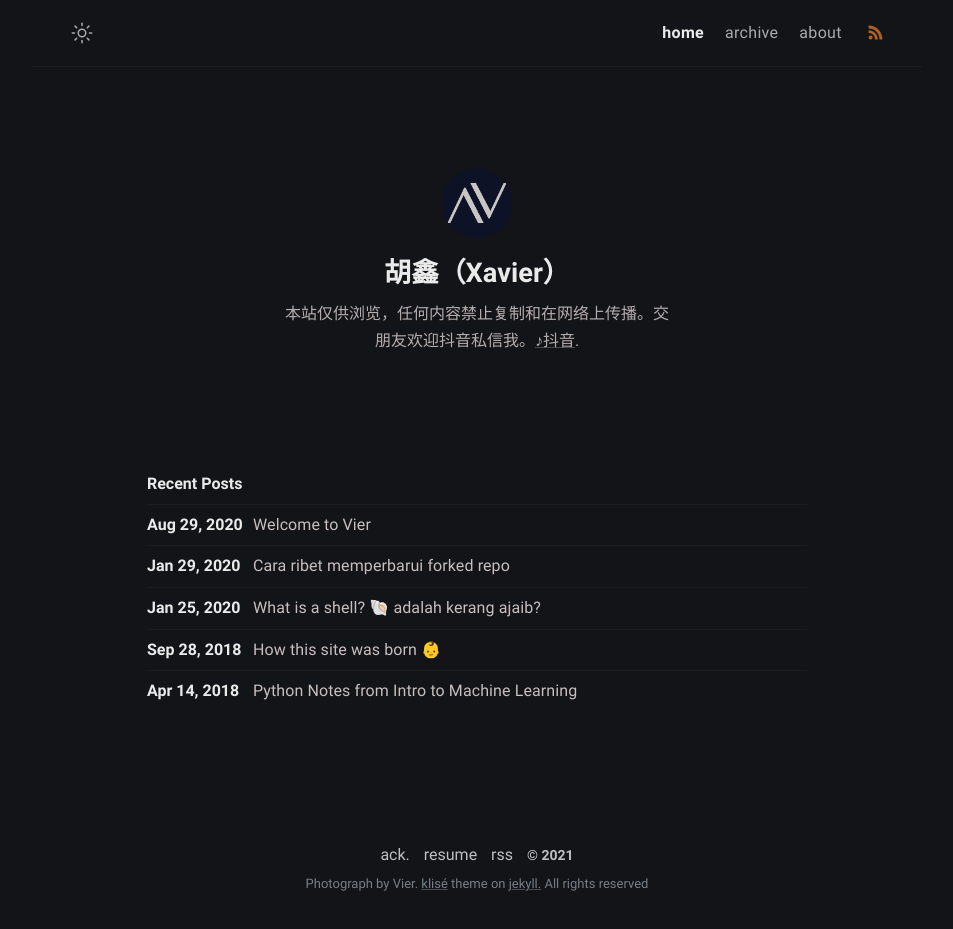
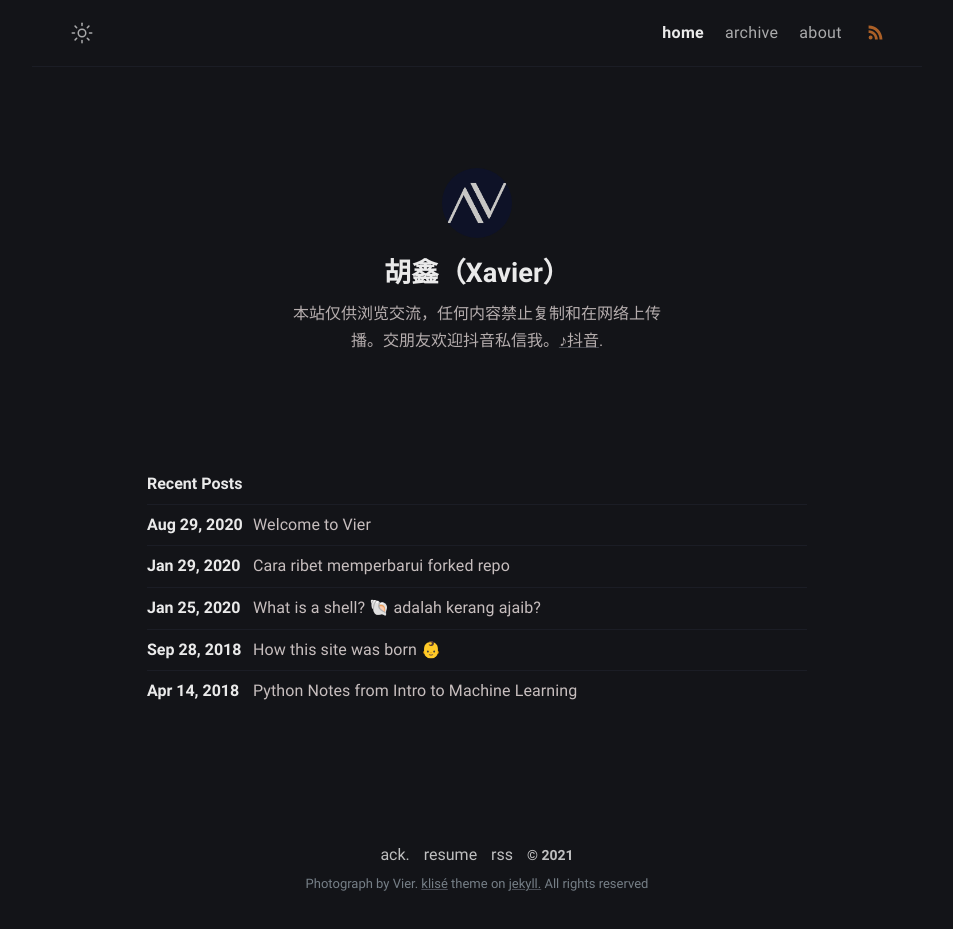
Before and after one commit to X-Vier/super-turmeric-17d7d, a Jekyll site: the page built from index.md, in a window 1280 px wide. Shown: the whole page, without its empty margins (163-1116 px from the left). Built offline with Jekyll 4.4.1, drawn with Linux system fonts in a browser that asks for light colours.

Commit message:
_config.yml: updated bio in author

```diff
--- a/_config.yml
+++ b/_config.yml
@@ -10,7 +10,7 @@ mode: dark
 author:
   name: 胡鑫（Xavier）
   bio: >-
-    本站仅供浏览，任何内容禁止复制和在网络上传播。交朋友欢迎抖音私信我。<a href="https://v.douyin.com/ehnrTMB/"
+    本站仅供浏览交流，任何内容禁止复制和在网络上传播。交朋友欢迎抖音私信我。<a href="https://v.douyin.com/ehnrTMB/"
     target="_blank" rel="noopener">♪抖音</a>.
   username: username
   github: x-vier
```
